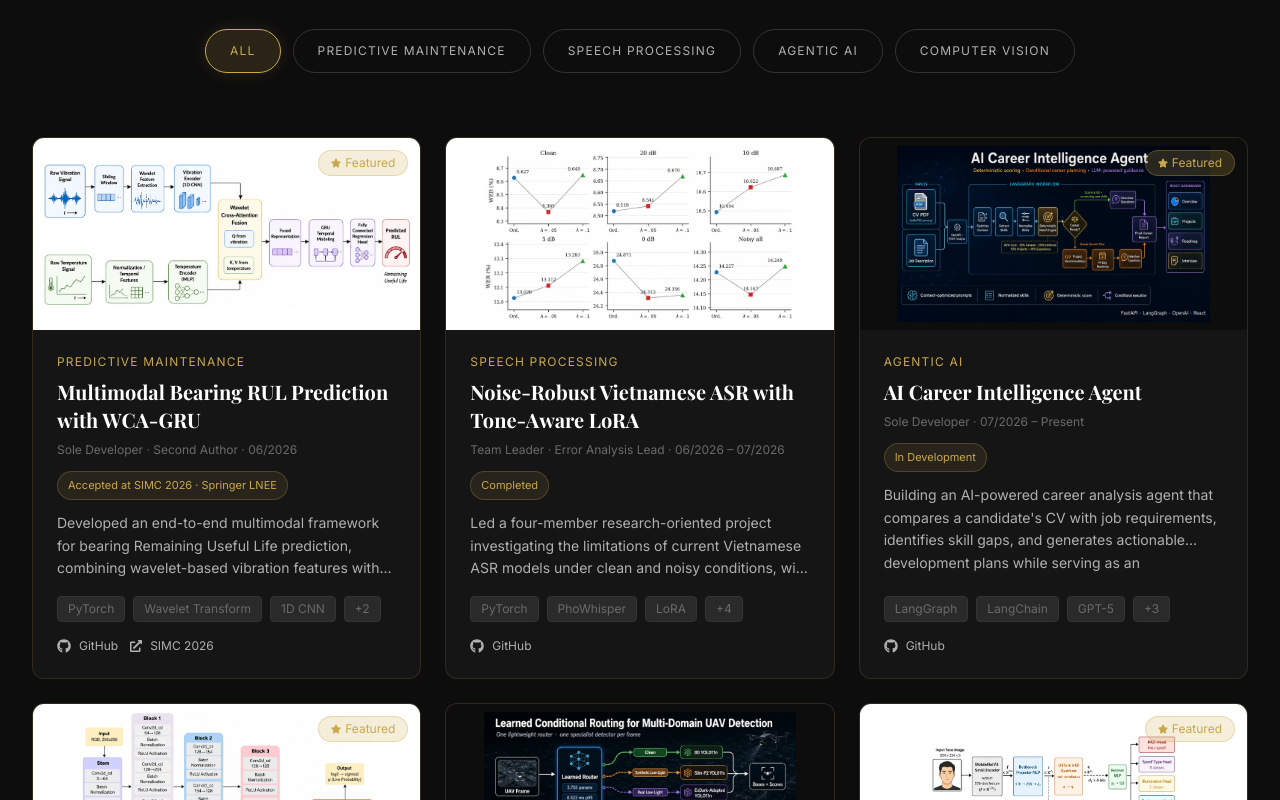
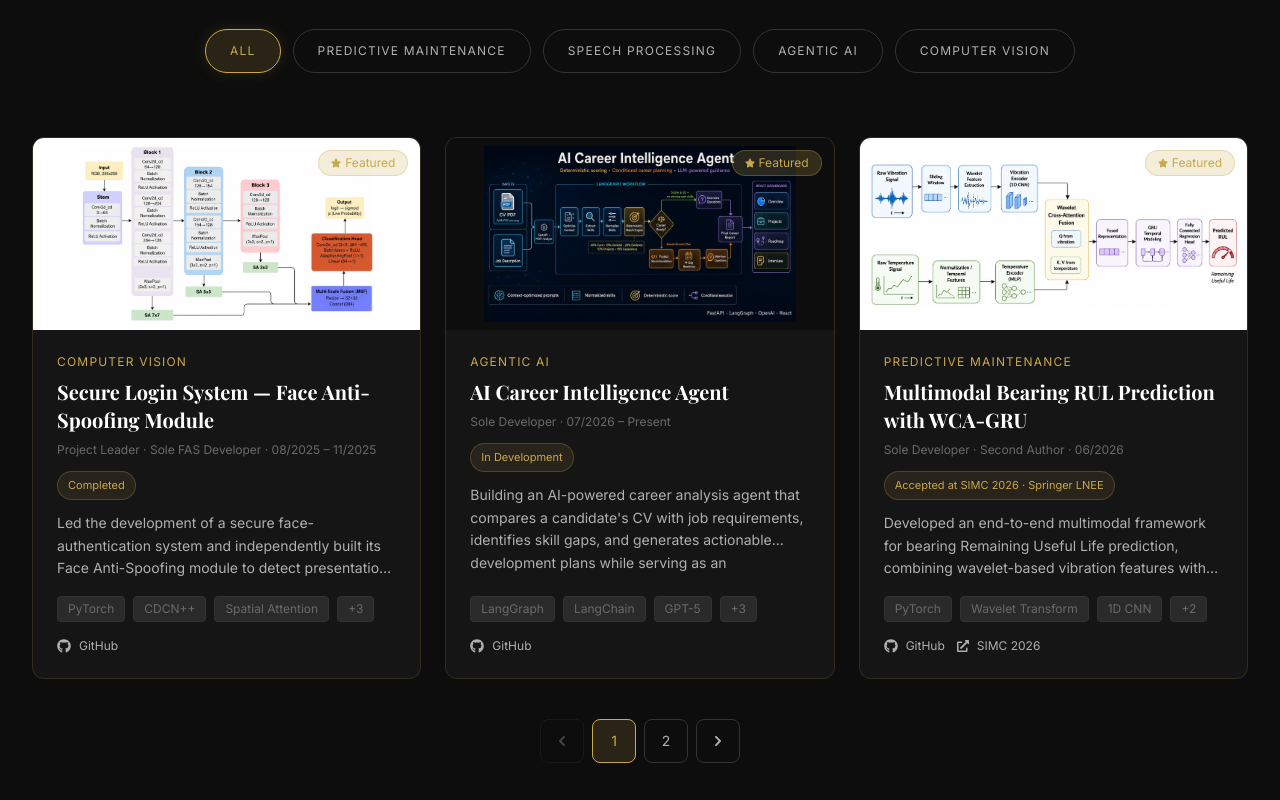
Before and after one commit to xuantrung-DA/my-portfolio, a React (Vite) app: page / in a window 1280 px wide. Shown: the part 6260-7060 px from the top of the page. Built offline with nearby package versions, Linux system fonts and the light colour scheme.

Commit message:
feat(portfolio): paginate and prioritize featured projects
Show three projects per page, place Secure Login, AI Career Agent, and WCA-GRU Bearing RUL on the first page, and limit the Featured badge to these projects.

```diff
--- a/src/data/portfolio.js
+++ b/src/data/portfolio.js
@@ -335,7 +335,7 @@ export const projects = [
     visualWidth: 1491,
     visualHeight: 1055,
     demo: "",
-    featured: true,
+    featured: false,
   },
 ];
 
--- a/src/pages/ProjectsPage.jsx
+++ b/src/pages/ProjectsPage.jsx
@@ -1,21 +1,59 @@
-import { useEffect, useState } from "react";
+import { useEffect, useRef, useState } from "react";
 import { motion, AnimatePresence } from "framer-motion";
 import SectionTitle from "../components/ui/SectionTitle";
 import Card from "../components/ui/Card";
 import GoldButton from "../components/ui/GoldButton";
 import { projects } from "../data/portfolio";
-import { FaGithub, FaExternalLinkAlt, FaTimes, FaStar } from "react-icons/fa";
+import {
+  FaChevronLeft,
+  FaChevronRight,
+  FaGithub,
+  FaExternalLinkAlt,
+  FaTimes,
+  FaStar,
+} from "react-icons/fa";
 
 const categories = ["All", ...new Set(projects.map((p) => p.category))];
+const projectsPerPage = 3;
+const projectOrder = [4, 3, 1, 2, 5, 6];
+const projectRank = new Map(projectOrder.map((id, index) => [id, index]));
+const orderedProjects = [...projects].sort(
+  (a, b) => projectRank.get(a.id) - projectRank.get(b.id),
+);
 
 export default function ProjectsPage() {
   const [activeFilter, setActiveFilter] = useState("All");
   const [selectedProject, setSelectedProject] = useState(null);
+  const [currentPage, setCurrentPage] = useState(1);
+  const projectsGridRef = useRef(null);
 
   const filtered =
     activeFilter === "All"
-      ? projects
-      : projects.filter((p) => p.category === activeFilter);
+      ? orderedProjects
+      : orderedProjects.filter((p) => p.category === activeFilter);
+
+  const totalPages = Math.max(
+    1,
+    Math.ceil(filtered.length / projectsPerPage),
+  );
+  const pageStart = (currentPage - 1) * projectsPerPage;
+  const visibleProjects = filtered.slice(
+    pageStart,
+    pageStart + projectsPerPage,
+  );
+
+  const changePage = (page) => {
+    if (page < 1 || page > totalPages || page === currentPage) return;
+    setCurrentPage(page);
+    projectsGridRef.current?.scrollIntoView({
+      behavior: "smooth",
+      block: "start",
+    });
+  };
+
+  useEffect(() => {
+    if (currentPage > totalPages) setCurrentPage(totalPages);
+  }, [currentPage, totalPages]);
 
   useEffect(() => {
     if (!selectedProject) return undefined;
@@ -55,7 +93,10 @@ export default function ProjectsPage() {
             {categories.map((cat) => (
               <motion.button
                 key={cat}
-                onClick={() => setActiveFilter(cat)}
+                onClick={() => {
+                  setActiveFilter(cat);
+                  setCurrentPage(1);
+                }}
                 whileHover={{ scale: 1.05 }}
                 whileTap={{ scale: 0.95 }}
                 className={`min-h-11 px-5 sm:px-6 py-2.5 text-xs tracking-widest uppercase rounded-full border transition-all duration-300 cursor-pointer ${
@@ -70,9 +111,13 @@ export default function ProjectsPage() {
           </div>
 
           {/* Project Grid */}
-          <motion.div layout className="grid grid-cols-1 md:grid-cols-2 xl:grid-cols-3 gap-6">
+          <motion.div
+            ref={projectsGridRef}
+            layout
+            className="scroll-mt-24 grid grid-cols-1 md:grid-cols-2 xl:grid-cols-3 gap-6"
+          >
             <AnimatePresence mode="popLayout">
-              {filtered.map((project) => (
+              {visibleProjects.map((project) => (
                 <motion.div
                   key={project.id}
                   layout
@@ -210,6 +255,52 @@ export default function ProjectsPage() {
               ))}
             </AnimatePresence>
           </motion.div>
+
+          {totalPages > 1 && (
+            <nav
+              className="mt-10 flex flex-wrap items-center justify-center gap-2"
+              aria-label="Project pages"
+            >
+              <button
+                type="button"
+                onClick={() => changePage(currentPage - 1)}
+                disabled={currentPage === 1}
+                aria-label="Previous project page"
+                className="flex min-h-11 min-w-11 cursor-pointer items-center justify-center rounded-lg border border-border text-text-secondary transition-colors hover:border-gold/30 hover:text-gold disabled:cursor-not-allowed disabled:opacity-35"
+              >
+                <FaChevronLeft size={12} />
+              </button>
+
+              {Array.from({ length: totalPages }, (_, index) => index + 1).map(
+                (page) => (
+                  <button
+                    key={page}
+                    type="button"
+                    onClick={() => changePage(page)}
+                    aria-label={`Project page ${page}`}
+                    aria-current={currentPage === page ? "page" : undefined}
+                    className={`min-h-11 min-w-11 cursor-pointer rounded-lg border text-sm transition-colors ${
+                      currentPage === page
+                        ? "border-gold bg-gold/15 text-gold"
+                        : "border-border text-text-secondary hover:border-gold/30 hover:text-gold"
+                    }`}
+                  >
+                    {page}
+                  </button>
+                ),
+              )}
+
+              <button
+                type="button"
+                onClick={() => changePage(currentPage + 1)}
+                disabled={currentPage === totalPages}
+                aria-label="Next project page"
+                className="flex min-h-11 min-w-11 cursor-pointer items-center justify-center rounded-lg border border-border text-text-secondary transition-colors hover:border-gold/30 hover:text-gold disabled:cursor-not-allowed disabled:opacity-35"
+              >
+                <FaChevronRight size={12} />
+              </button>
+            </nav>
+          )}
         </div>
       </section>
 
```
